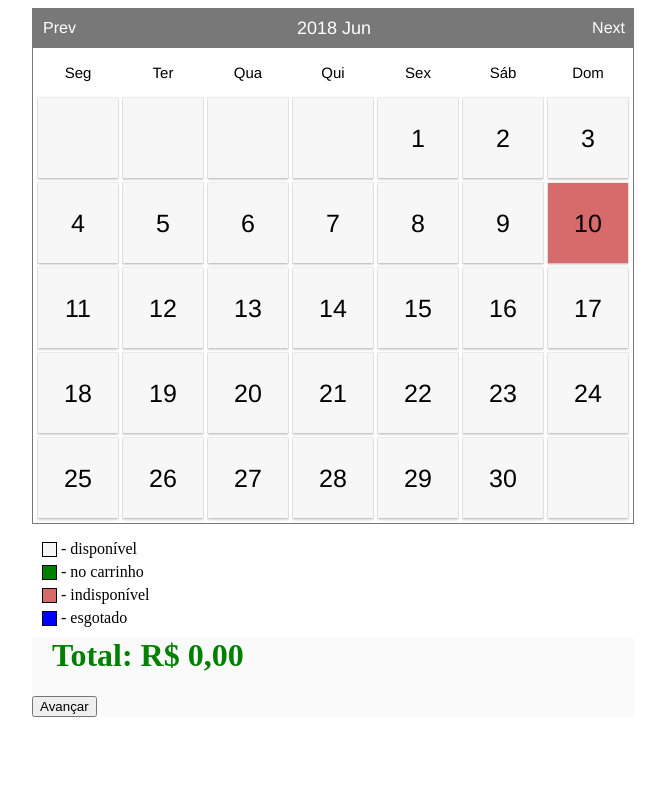
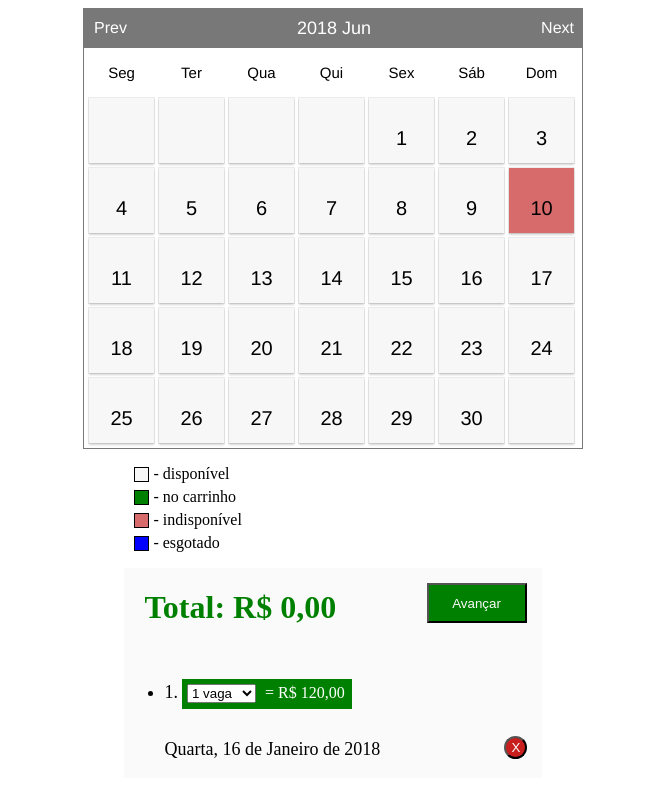
Before and after one commit to JosePaulo95/calendarioWeb, a PHP site: page / in a window 1280 px wide. Shown: the whole page, without its empty margins (307-972 px from the left). Run offline with PHP 8.4, Linux system fonts and the light colour scheme.

Commit message:
diminui calendario, coloquei (visual somente) de preço e bt confirmar. inicio de vagas

```diff
--- a/calendar.css
+++ b/calendar.css
@@ -3,7 +3,7 @@
 div#calendar{
   margin:0px auto;
   padding:0px;
-  width: 602px;
+  width: 500px;
   font-family:Helvetica, "Times New Roman", Times, serif;
 }
 
@@ -22,7 +22,7 @@ div#calendar div.header{
     position:absolute;
     left:11px;
     top:0px;
-    width:582px;
+    width:480px;
     height:40px;
     text-align:center;
 }
@@ -73,7 +73,7 @@ div#calendar ul.label li{
     margin-right:5px;
     float:left;
     list-style-type:none;
-    width:80px;
+    width:65px;
     height:40px;
     line-height:40px;
     vertical-align:middle;
@@ -102,9 +102,9 @@ div#calendar ul.dates li.indisponivel{
     vertical-align:middle;
     float:left;
     list-style-type:none;
-    width:80px;
-    height:80px;
-    font-size:25px;
+    width:65px;
+    height:65px;
+    font-size:20px;
     background-color: #D76B6B;
     color:#000;
     text-align:center;
@@ -119,9 +119,9 @@ div#calendar ul.dates li{
     vertical-align:middle;
     float:left;
     list-style-type:none;
-    width:80px;
-    height:80px;
-    font-size:25px;
+    width:65px;
+    height:65px;
+    font-size:20px;
     background-color: #F7F7F7;
     color:#000;
     text-align:center;
--- a/index.php
+++ b/index.php
@@ -11,7 +11,8 @@ $calendar = new Calendar();
 echo $calendar->show();
 ?>
 </body>
-<div style="margin:0px auto;width: 602px;height: 100;">
+<div style="margin:0px auto;width: 33%;height: 100;">
+	<div>
 		<div style="margin-left: 10; display: inline-block;">
 			<div style="margin-bottom: -27">
 				<div style="border-style:solid; margin-bottom: -3; border-width:thin; background-color: #F7F7F7; width: 13;height: 13;display: inline-block;"></div>
@@ -25,7 +26,7 @@ echo $calendar->show();
 				<div style="border-style:solid; margin-bottom: -3; border-width:thin; background-color: #D76B6B; width: 13;height: 13;display: inline-block;"></div>
 				<p style="display: inline-block;">- indisponível</p>
 			</div>
-		<div style="margin-bottom: -27">
+			<div>
 				<div style="border-style:solid; margin-bottom: -3; border-width:thin; background-color: Blue; width: 13;height: 13;display: inline-block;"></div>
 				<p style="display: inline-block;">- esgotado</p>
 			</div>
@@ -34,14 +35,36 @@ echo $calendar->show();
 			<p id="nota_2018-06-10" class="nota_msg" style="display: none;color: white; margin: 10;">Não estou disponível aos domingos, desculpe companheiro.</p>
 			<p id="nota_2018-07-04" class="nota_msg" style="display: none;color: white; margin: 10;">Reparo do barco</p>
 		</div>
+	</div>
 	<div style="background-color: #FAFAFA;">
-		<h1 style=" margin-left:20; font-weight: 900; color: #008000">
+		<h1 id="total" style="display: inline-block;margin-left:20; font-weight: 900; color: #008000">
 			Total: R$ 0,00
 		</h1>
-		<button type="button" style="display: inline-block;">Avançar</button>
+		<button type="button" style="background-color: #008000; color: #FAFAFA; width:100;height:40;margin:15;float:right;display: inline-block; ">Avançar</button>
 
 		<ul id="dynamic-list">
-
+			<li>
+				<div>
+					<p  style="display: inline-block;font-size: 18px;">
+						1.
+					</p>
+					<div style="display: inline-block; background-color: #008000; height: 30px;width:170px;">
+						<select style="margin: 5">
+						  <option value="1">1 vaga</option>
+						  <option value="2">2 vagas</option>
+						  <option value="3">3 vagas</option>
+						  <option value="4">4 vagas</option>
+						</select>
+						<p style="display: inline-block;margin-top: -12;color:white;">
+							= R$ 120,00
+						</p>
+					</div>
+					<p  style="display: inline-block;font-size: 18px;">
+						Quarta, 16 de Janeiro de 2018
+					</p>
+					<button type="button" style="background-color: rgb(200,30,30); color: #FAFAFA; width:23;height:23;margin:15;float:right;display: inline-block; border-radius: 15px">X</button>
+				</div>
+			</li>
 		</ul>
 	</div>
 </div>
--- a/script.js
+++ b/script.js
@@ -13,18 +13,9 @@ function selecionarDiaIndisponivel(id){
 	document.getElementById("nota_"+id).style.display = "inline-block";
 }
 function marcarDia(id){
+	var valor_unt = 50;
 	document.getElementById("nota_caixinha").style.display = "none";
-	if(dias_marcados.includes(id)){//desmarca dia
-		document.getElementById(id).style.backgroundColor = "#F7F7F7";
-		document.getElementById(id).style.color = "#000";
-
-		let index = dias_marcados.indexOf(id);
-		dias_marcados.splice(index, 1);
-
-		var ul = document.getElementById("dynamic-list");
-		var li = document.getElementById("nota"+id);
-	    ul.removeChild(li);
-	}else{//marca dia
+	if(!dias_marcados.includes(id)){//marca dia
 		document.getElementById(id).style.backgroundColor = "#008000";
 		document.getElementById(id).style.color = "#F7F7F7";
 
@@ -36,6 +27,20 @@ function marcarDia(id){
 	    li.appendChild(document.createTextNode(diaPorExtenso(id)));
 	    //li.appendChild(document.createTextNode(dias_marcados.length+". "+diaPorExtenso(id)));
 	    ul.prepend(li);
+
+	    document.getElementById("total").innerHTML = "Total: R$ "+(valor_unt*dias_marcados.length)+",00";
+	}else{//desmarca dia
+		document.getElementById(id).style.backgroundColor = "#F7F7F7";
+		document.getElementById(id).style.color = "#000";
+
+		let index = dias_marcados.indexOf(id);
+		dias_marcados.splice(index, 1);
+
+		var ul = document.getElementById("dynamic-list");
+		var li = document.getElementById("nota"+id);
+	    ul.removeChild(li);
+
+	    document.getElementById("total").innerHTML = "Total: R$ "+(valor_unt*dias_marcados.length)+",00";
 	}
 }
 function diaPorExtenso(data){
```
Lines whose indentation alone changed are shown as unchanged.
